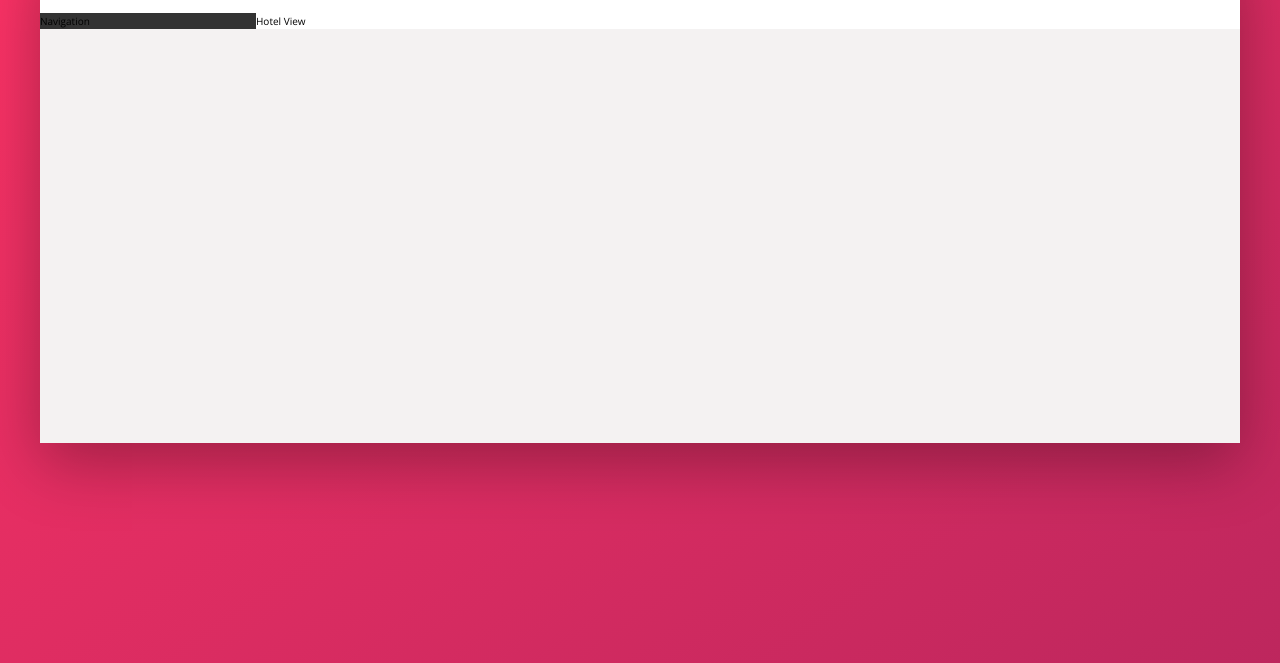
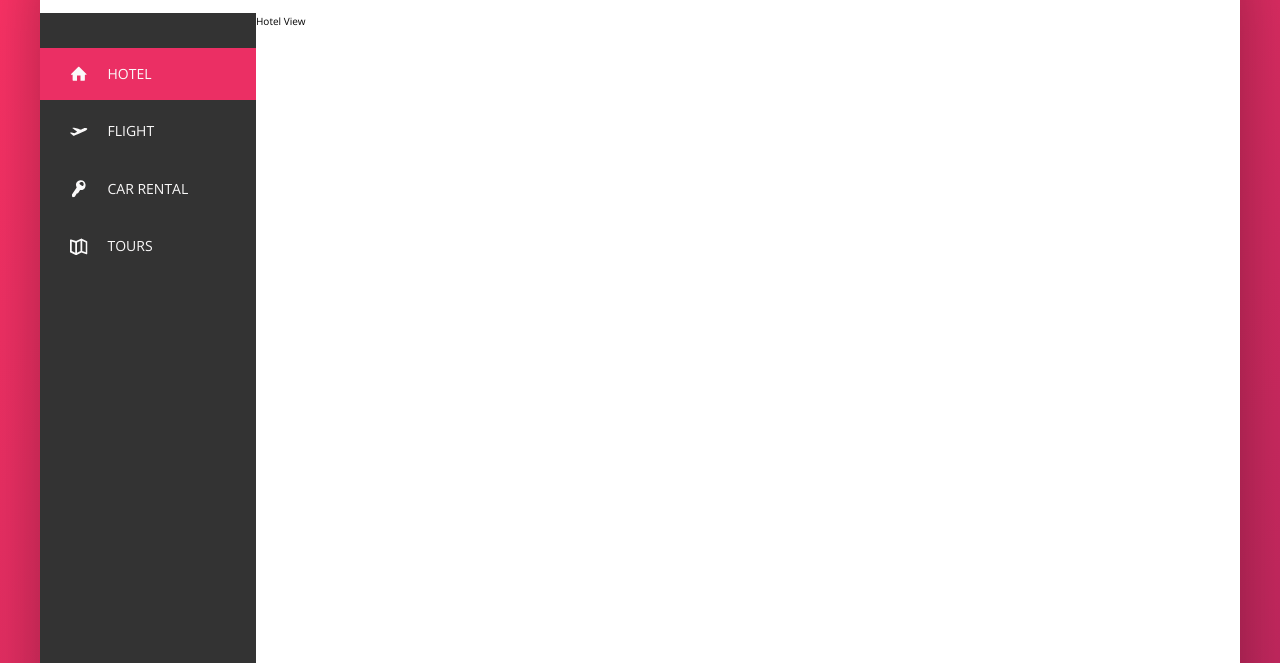
Before and after one commit to LucaLam/trillo, a website: page index.html in a window 1280 px wide. Shown: the part 137-800 px from the top of the page. Drawn offline with nearby package versions, Linux system fonts and the light colour scheme.

Commit message:
navigation styled with flex-box and animations

```diff
--- a/index.html
+++ b/index.html
@@ -46,8 +46,50 @@
             </header>
             <div class="content">
                 <nav class="sidebar">
-                    Navigation
+                    <ul class="side-nav">
+                        <li class="side-nav__item side-nav__item--active">
+                            <a href="#" class="side-nav__link">
+                                <svg class="side-nav__icon">
+                                    <use xlink:href="img/sprite.svg#icon-home"></use>
+                                </svg>
+                                <span>Hotel</span>
+                            </a>
+                        </li>
+
+                        <li class="side-nav__item">
+                            <a href="#" class="side-nav__link">
+                                <svg class="side-nav__icon">
+                                    <use xlink:href="img/sprite.svg#icon-aircraft-take-off"></use>
+                                </svg>
+                                <span>Flight</span>
+                            </a>
+                        </li>
+
+                        <li class="side-nav__item">
+                            <a href="#" class="side-nav__link">
+                                <svg class="side-nav__icon">
+                                    <use xlink:href="img/sprite.svg#icon-key"></use>
+                                </svg>
+                                <span>Car Rental</span>
+                            </a>
+                        </li>
+
+                        <li class="side-nav__item">
+                            <a href="#" class="side-nav__link">
+                                <svg class="side-nav__icon">
+                                    <use xlink:href="img/sprite.svg#icon-map"></use>
+                                </svg>
+                                <span>Tours</span>
+                            </a>
+                        </li>
+                    </ul>
+
+                    <div class="legal">
+                        &copy; 2020 Trillo. All rights reserved.
+                    </div>
                 </nav>
+
+
                 <main class="hotel-view">
                     Hotel View
                 </main>
--- a/sass/components.scss
+++ b/sass/components.scss
@@ -113,3 +113,73 @@
         margin-right: 1rem;
     }
 }
+
+/////////////SIDE NAV
+
+.side-nav{
+
+    font-size: 1.4rem;
+    list-style: none;
+    margin-top: 3.5rem;
+
+    &__item{
+        position: relative;
+
+        &:not(:last-child){
+            margin-bottom: .5rem;
+        }
+    }
+
+    &__item::before{
+        content: "";
+        position: absolute;
+        top:0;
+        left: 0;
+        height: 100%;
+        width: 3px;
+        background-color: var(--color-primary);
+        transform: scaleY(0);
+        transition: transform .2s,
+                    width .4s cubic-bezier(1,0,0,1) .2s,
+                    background-color .1s;
+    }
+
+    &__item:hover::before,
+    &__item--active::before{
+        transform: scaleY(1);
+        width: 100%;
+    }
+
+    &__item:active::before{
+        background-color: var(--color-primary-light);
+    }
+
+    &__link:link,
+    &__link:visited{
+        color: var(--grey-light-1);
+        text-decoration: none;
+        text-transform: uppercase;
+        display: block;
+        padding: 1.5rem 3rem;
+        position: relative;
+        z-index: 10;
+
+        display: flex;
+        align-items: center;
+    }
+
+    &__icon{
+        width: 1.75rem;
+        height: 1.75rem;
+        margin-right: 2rem;
+        fill: currentColor;
+    }
+}
+
+////////////LEGAL TEXT
+.legal {
+    font-size: 1.2rem;
+    color: var(--grey-light-4);
+    text-align: center;
+    padding: 2.5rem;
+}
--- a/sass/layout.scss
+++ b/sass/layout.scss
@@ -22,14 +22,20 @@
 
 .content{
     display: flex;
-
 }
 
 .sidebar{
     background-color: var(--grey-dark-1);
     flex: 0 0 18%;
+
+    display: flex;
+    flex-direction: column;
+    justify-content: space-between;
 }
 .hotel-view{
     background-color: #fff;
     flex: 1;
+
+    //test
+    height: 80rem;
 }
```
Also changed, not shown: css/style.css.
